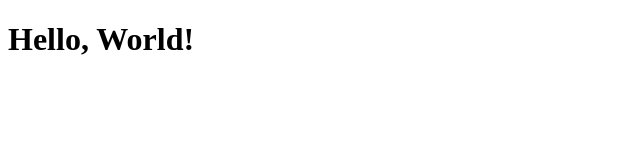
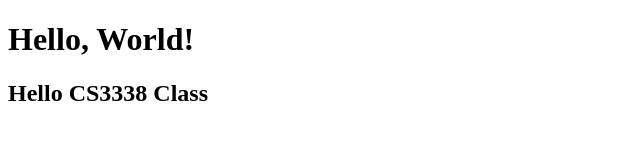
Before and after one commit to VillaJesus/CS3338-first-project, a plain HTML site: page index.html in a window 1280 px wide. Shown: the whole page, without its empty margins (0-640 px from the left). Drawn offline with Linux system fonts and the light colour scheme.

Commit message:
Updated index.html

```diff
--- a/index.html
+++ b/index.html
@@ -7,5 +7,7 @@
 </head>
 <body>
     <h1>Hello, World!</h1>
+    <!--This is the edited comment for this assignment-->
+    <h2>Hello CS3338 Class</h2>
 </body>
 </html>
```
